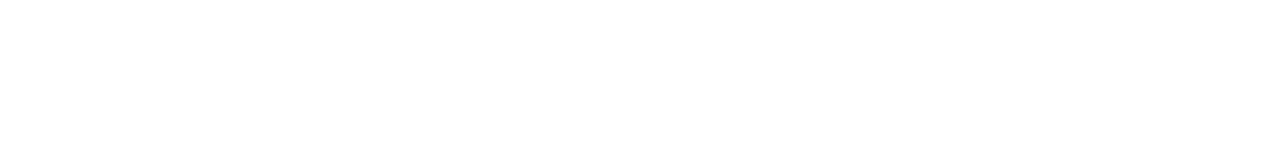
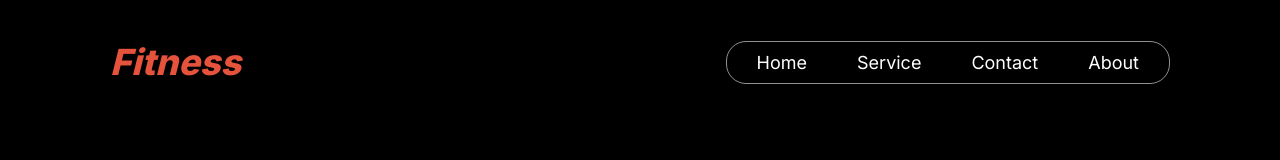
Before and after one commit to sultangithub04/AssingmentTwo, a plain HTML site: page index.html in a window 1280 px wide. Drawn offline with Linux system fonts and the light colour scheme.

Commit message:
banner section complete

```diff
--- a/index.html
+++ b/index.html
@@ -4,9 +4,25 @@
     <meta charset="UTF-8">
     <meta name="viewport" content="width=device-width, initial-scale=1.0">
     <title>AssignmentTwo</title>
+    <link rel="stylesheet" href="./style/style.css">
 </head>
 <body>
-    <header>
+    <header class="common-width">
+        <nav class="nav-bar">
+            <div class="nav-left">
+                <h3>Fitness</h3>
+            </div>
+            <div class="nav-right">
+                <ul class="list-item">
+                    <li><a href="">Home</a></li>
+                    <li><a href="">Service</a></li>
+                    <li><a href="">Contact</a></li>
+                    <li><a href="">About</a></li>
+                </ul>
+
+            </div>
+        </nav>
+
 
     </header>
     <main>
--- a/style/style.css
+++ b/style/style.css
@@ -0,0 +1,56 @@
+@import url('https://fonts.googleapis.com/css2?family=Inter:wght@100..900&display=swap');
+
+
+
+body{
+  font-family: "Inter", sans-serif;
+  font-optical-sizing: auto;
+  font-weight: 400;
+  font-style: normal;
+  font-variation-settings:
+    "slnt" 0;
+    color:#909090;
+}
+*{
+    margin: 0;
+    padding: 0;
+    background-color: black;
+    max-width: 1440px;
+    box-sizing: border-box;
+}
+.common-width{
+    max-width: 1060px;
+    margin: 0 auto;
+}
+
+.nav-left>h3{
+    font-weight:800;
+    font-size: 36px;
+    font-style: italic;
+    color: #E6533C;
+}
+.nav-bar{
+    display: flex;
+    justify-content: space-between;
+    align-items: center;
+    margin-top: 40px;
+}
+.list-item{
+    display: flex;
+}
+.list-item{
+    list-style-type: none;
+    border: 1px solid #909090;
+    padding:10px 5px;
+    border-radius: 20px;
+}
+.list-item>li>a{
+    font-size: 18px;
+    text-decoration: none;
+    color: white;
+    padding: 7px 25px;
+    border-radius: 20px;
+}
+.list-item>li>a:hover{
+ background-color:#E6533C ;
+}
```
